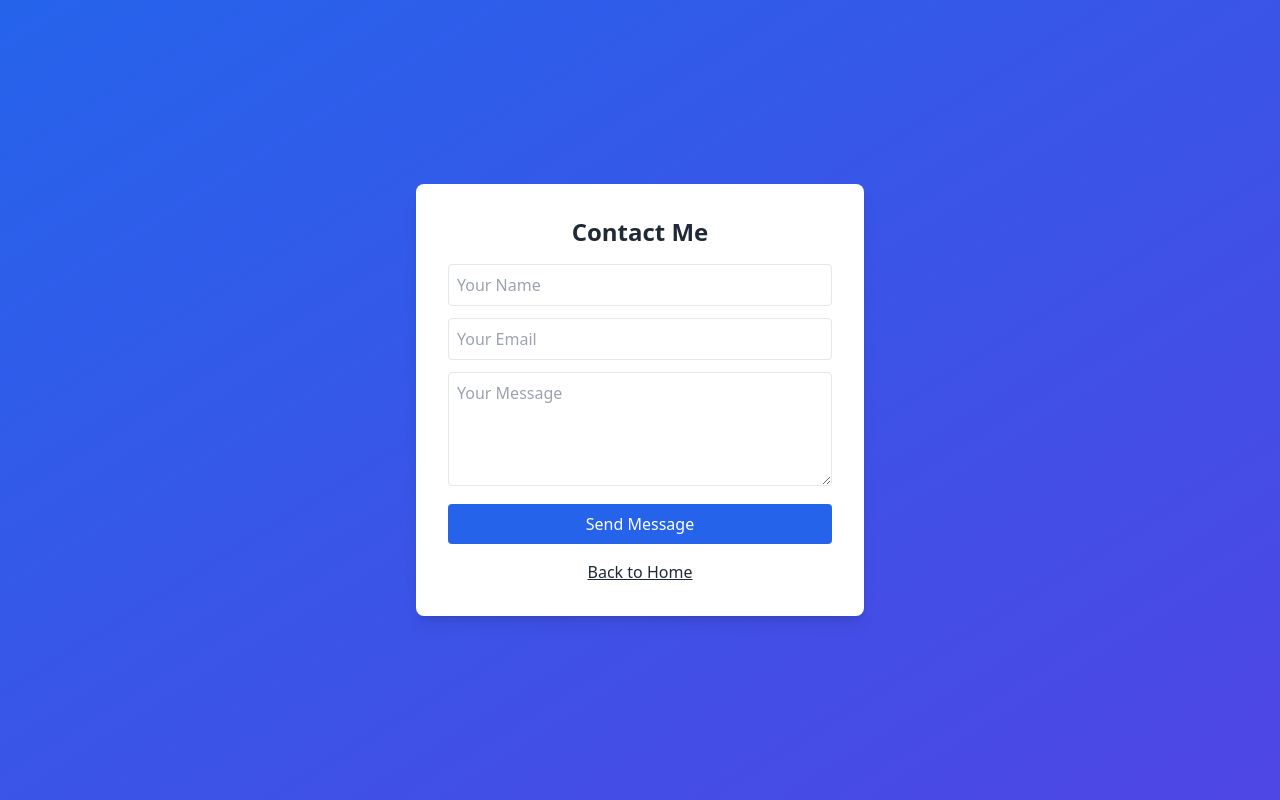
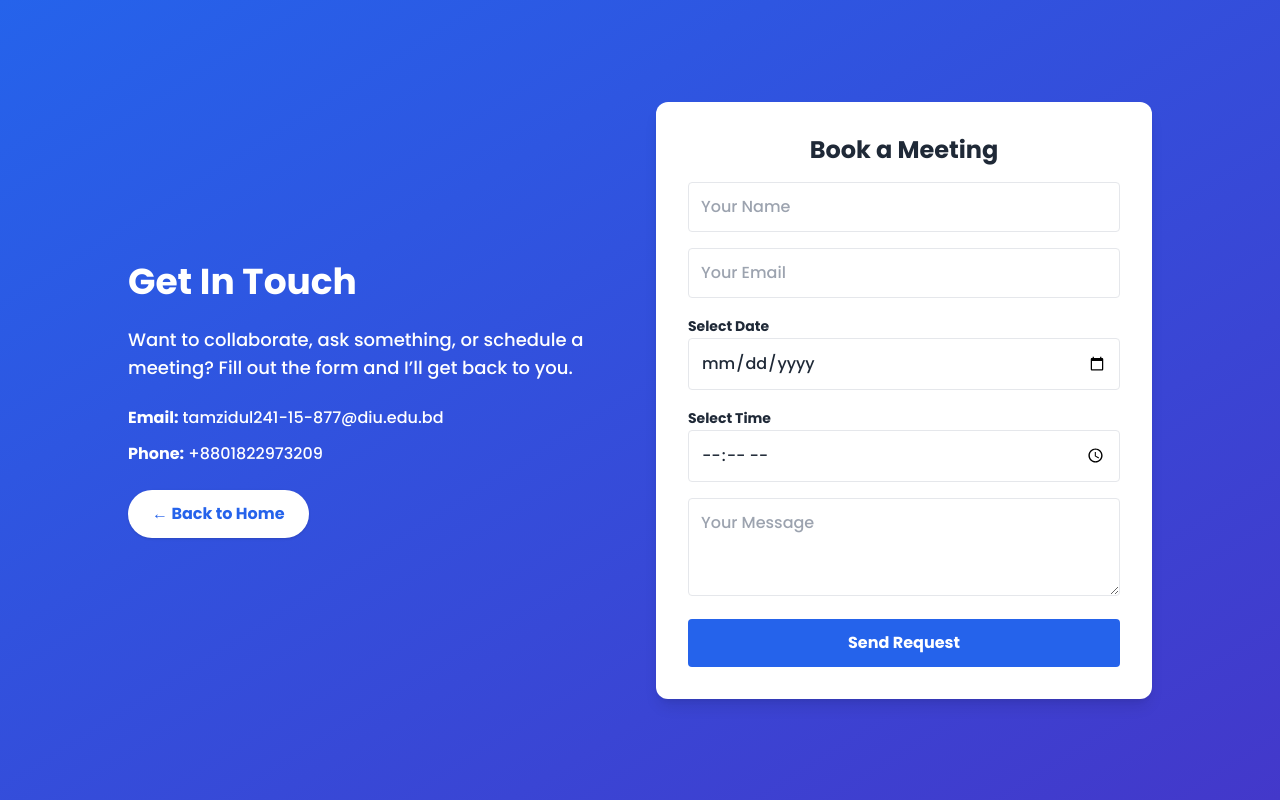
Before and after one commit to tamzid1103/tamzid.web, a plain HTML site: page contact.html in a window 1280 px wide. Drawn offline with nearby package versions, Linux system fonts and the light colour scheme.

Commit message:
Added date-time schedule in contact page

```diff
--- a/contact.html
+++ b/contact.html
@@ -1,27 +1,88 @@
 <!DOCTYPE html>
-<html>
+<html lang="en">
 
 <head>
+    <meta charset="UTF-8">
+    <meta name="viewport" content="width=device-width, initial-scale=1.0">
     <title>Contact - Tamzid</title>
+
+    <!-- Tailwind -->
     <script src="https://cdn.tailwindcss.com"></script>
+
+    <!-- Font -->
+    <link href="https://fonts.googleapis.com/css2?family=Poppins:wght@300;500;700&display=swap" rel="stylesheet">
+
+    <style>
+        body {
+            font-family: 'Poppins', sans-serif;
+        }
+    </style>
 </head>
 
-<body class="bg-gradient-to-br from-blue-600 to-indigo-600 text-white flex items-center justify-center h-screen">
+<body
+    class="bg-gradient-to-br from-blue-600 to-indigo-700 text-white min-h-screen flex items-center justify-center px-4">
 
-    <div class="bg-white text-gray-800 p-8 rounded-lg shadow-lg w-full max-w-md">
-        <h2 class="text-2xl font-bold mb-4 text-center">Contact Me</h2>
+    <div class="w-full max-w-5xl grid md:grid-cols-2 gap-8">
 
-        <form>
-            <input type="text" placeholder="Your Name" class="w-full p-2 mb-3 border rounded" required>
-            <input type="email" placeholder="Your Email" class="w-full p-2 mb-3 border rounded" required>
-            <textarea placeholder="Your Message" class="w-full p-2 mb-3 border rounded" rows="4"></textarea>
+        <!-- LEFT SIDE (INFO) -->
+        <div class="flex flex-col justify-center space-y-6">
+            <h1 class="text-4xl font-bold">Get In Touch</h1>
 
-            <button class="w-full bg-blue-600 text-white p-2 rounded hover:bg-blue-700">
-                Send Message
-            </button>
-        </form>
+            <p class="text-lg">
+                Want to collaborate, ask something, or schedule a meeting?
+                Fill out the form and I’ll get back to you.
+            </p>
 
-        <a href="index.html" class="block text-center mt-4 underline">Back to Home</a>
+            <div class="space-y-3">
+                <p><strong>Email:</strong> tamzidul241-15-877@diu.edu.bd</p>
+                <p><strong>Phone:</strong> +8801822973209</p>
+            </div>
+
+            <!-- Back Button (Improved) -->
+            <a href="index.html"
+                class="inline-block w-fit bg-white text-blue-600 px-6 py-3 rounded-full font-semibold shadow hover:scale-105 transition">
+                ← Back to Home
+            </a>
+        </div>
+
+        <!-- RIGHT SIDE (FORM) -->
+        <div class="bg-white text-gray-800 p-8 rounded-xl shadow-lg">
+
+            <h2 class="text-2xl font-bold mb-4 text-center">Book a Meeting</h2>
+
+            <form class="space-y-4">
+
+                <input type="text" placeholder="Your Name"
+                    class="w-full p-3 border rounded focus:outline-none focus:ring-2 focus:ring-blue-500" required>
+
+                <input type="email" placeholder="Your Email"
+                    class="w-full p-3 border rounded focus:outline-none focus:ring-2 focus:ring-blue-500" required>
+
+                <!-- DATE PICKER -->
+                <div>
+                    <label class="text-sm font-semibold">Select Date</label>
+                    <input type="date"
+                        class="w-full p-3 border rounded focus:outline-none focus:ring-2 focus:ring-blue-500">
+                </div>
+
+                <!-- TIME PICKER -->
+                <div>
+                    <label class="text-sm font-semibold">Select Time</label>
+                    <input type="time"
+                        class="w-full p-3 border rounded focus:outline-none focus:ring-2 focus:ring-blue-500">
+                </div>
+
+                <textarea placeholder="Your Message"
+                    class="w-full p-3 border rounded focus:outline-none focus:ring-2 focus:ring-blue-500"
+                    rows="3"></textarea>
+
+                <button class="w-full bg-blue-600 text-white py-3 rounded font-semibold hover:bg-blue-700 transition">
+                    Send Request
+                </button>
+
+            </form>
+        </div>
+
     </div>
 
 </body>
```
